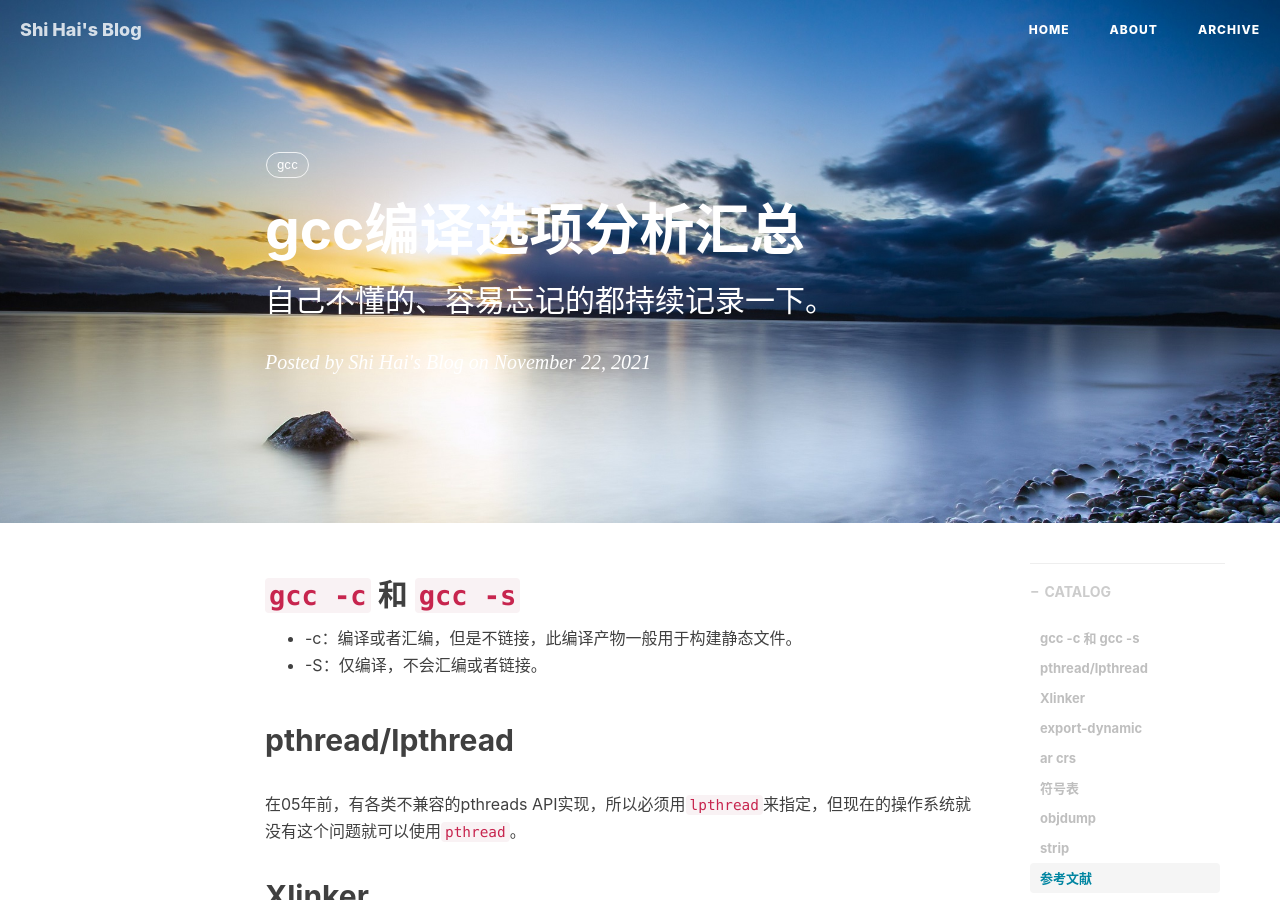
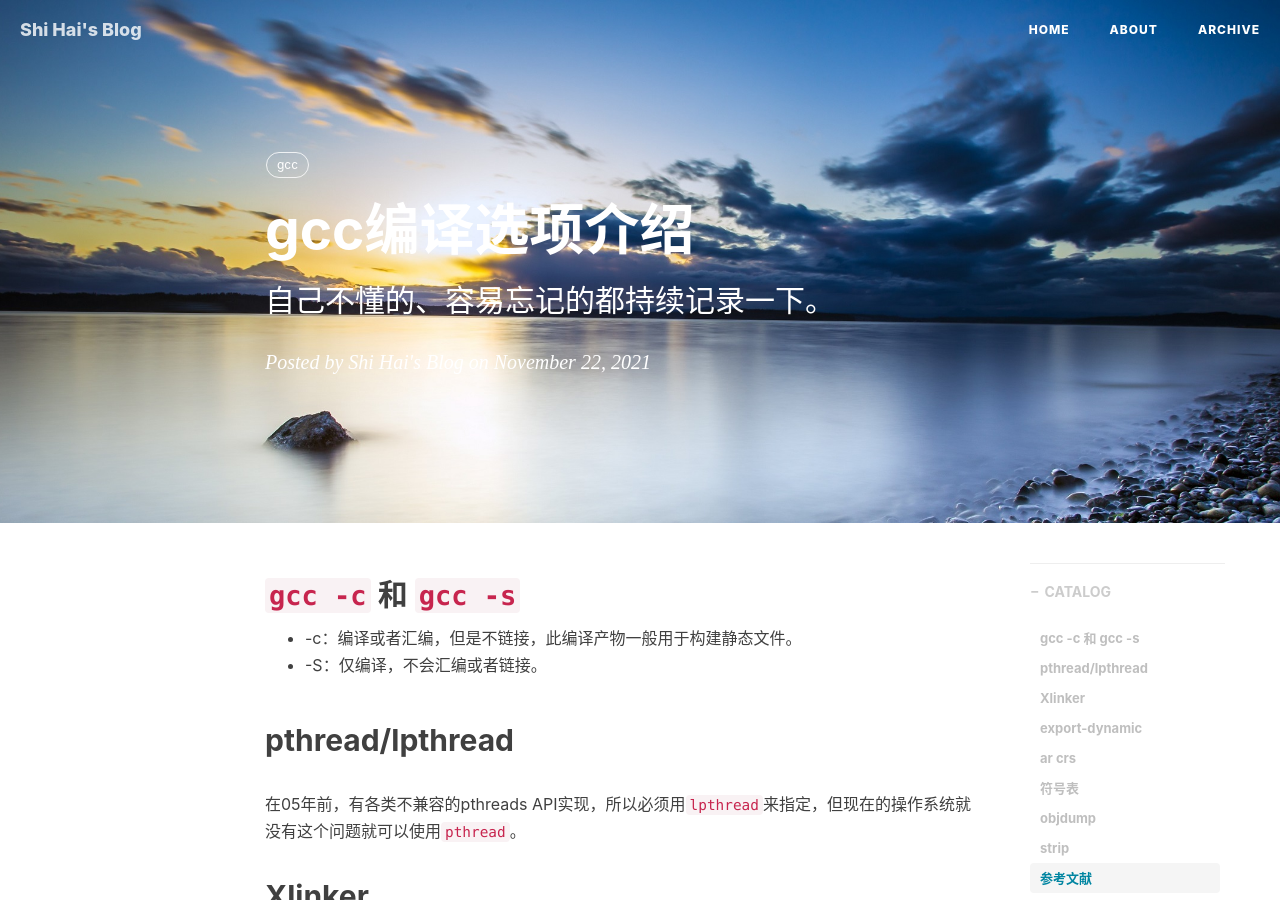
Before and after one commit to shihai1991/shihai1991.github.io, a Jekyll site: the page built from _posts/2021-11-22-gcc编译器编译选项分析汇总.md, in a window 1280 px wide and 900 px high. Built offline with Jekyll 4.4.1, drawn with Linux system fonts in a browser that asks for light colours; nearby versions of some CDN libraries; comment, search, counter and statistics services are not loaded.

Commit message:
Update 2021-11-22-gcc编译器编译选项分析汇总.md

```diff
--- a/_posts/2021-11-22-gcc编译器编译选项分析汇总.md
+++ b/_posts/2021-11-22-gcc编译器编译选项分析汇总.md
@@ -1,7 +1,7 @@
 ---
 published: true
 layout: post
-title: gcc编译选项分析汇总
+title: gcc编译选项介绍
 category: gcc
 tags:
   - gcc
```
